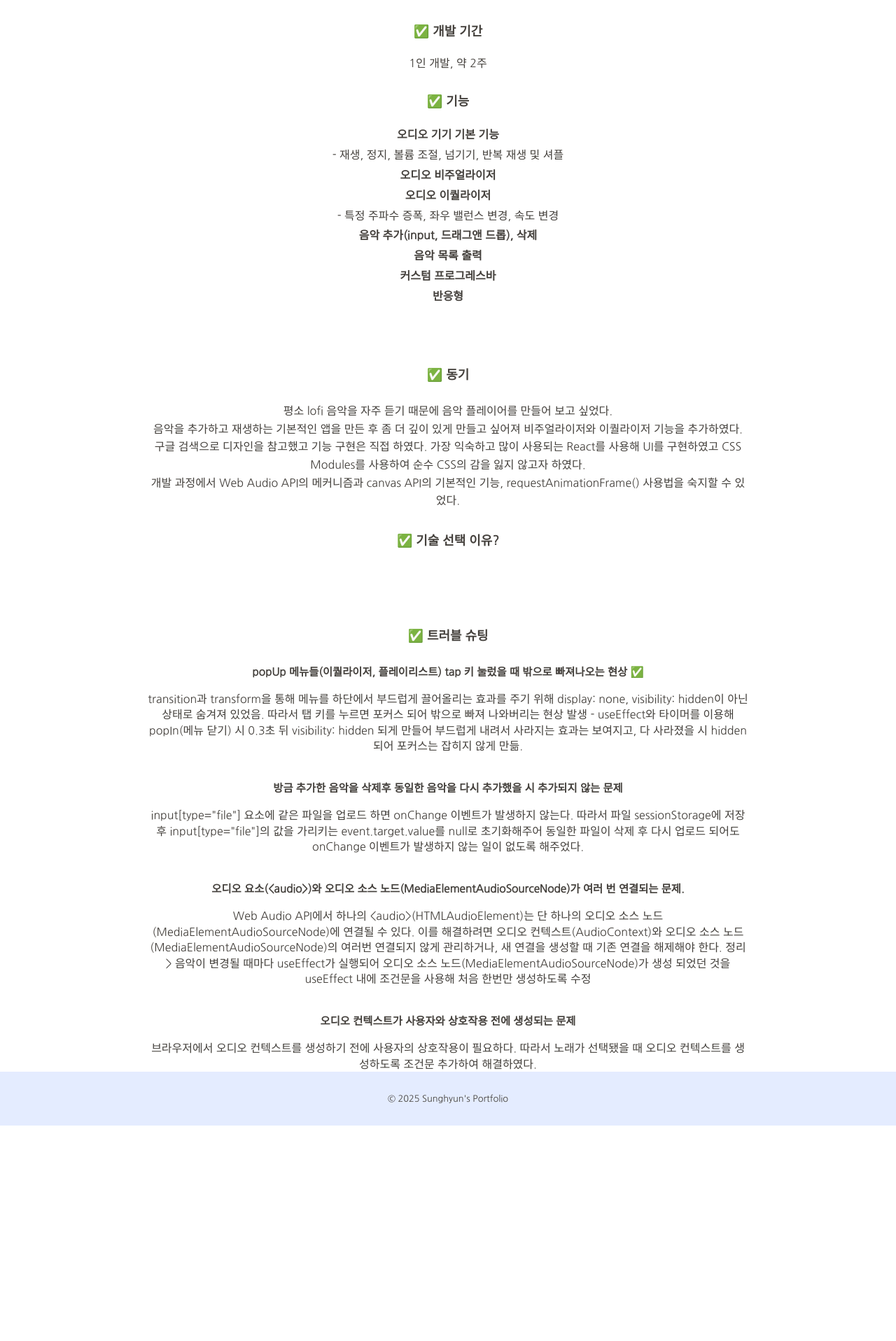
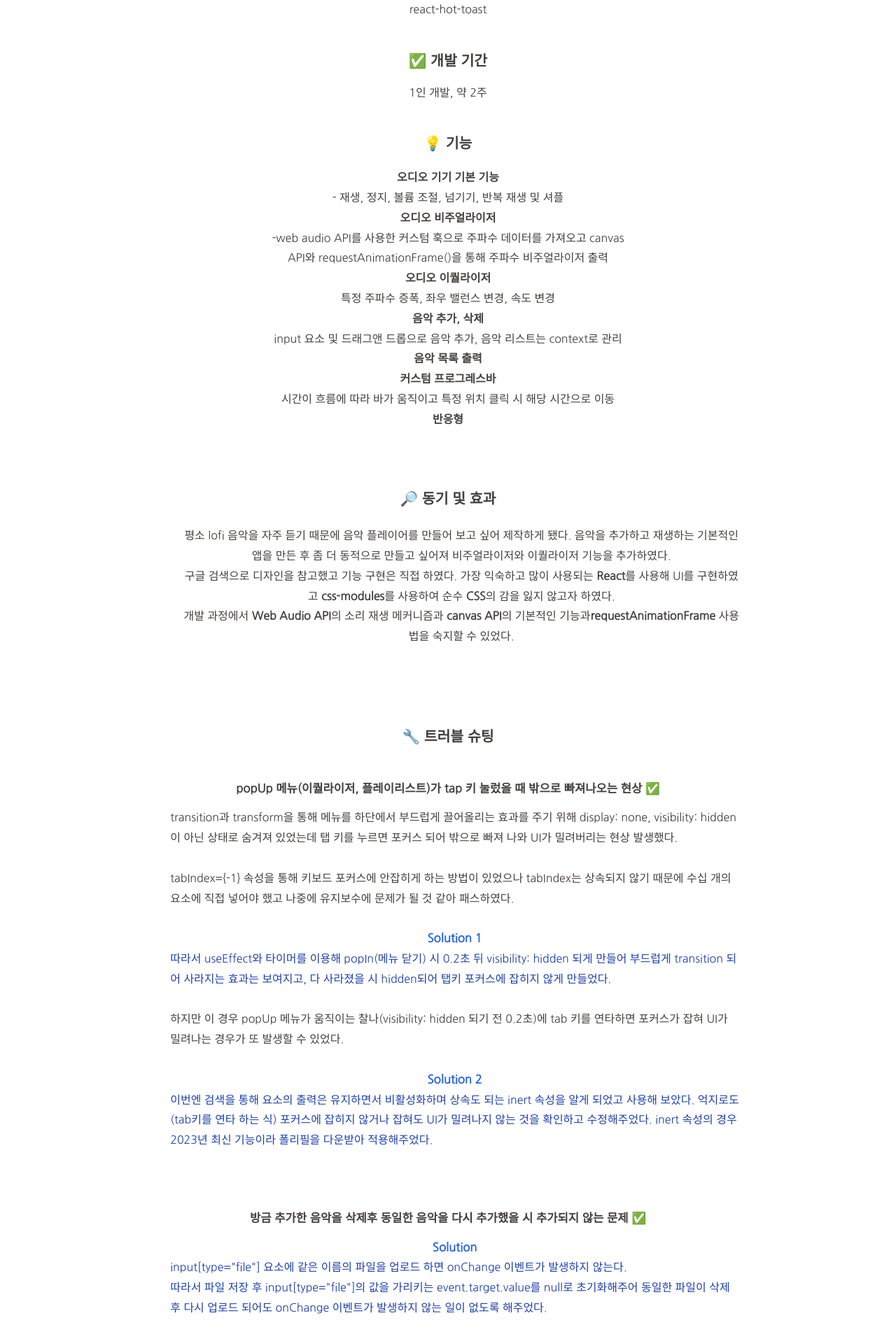
Before and after one commit to Iam-Sunghyun/my-portfolio, a Next.js app: page /projects/music-player in a window 1280 px wide. Shown: the part 837-2754 px from the top of the page at 70% size. Before the commit the page ends 2446 px from the top, so only its background shows below. Built offline with nearby package versions, Linux system fonts and the light colour scheme.

Commit message:
내용 및 스타일 수정

```diff
--- a/app/globals.css
+++ b/app/globals.css
@@ -83,15 +83,15 @@
   }
   h1 {
     font-weight: bold;
-    font-size: 1.7rem;
+    font-size: 1.8rem;
   }
   h2 {
     font-weight: bold;
-    font-size: 1.4rem;
+    font-size: 1.6rem;
   }
   h3 {
     font-weight: bold;
-    font-size: 1.2rem;
+    font-size: 1.3rem;
   }
 }
 
--- a/app/page.tsx
+++ b/app/page.tsx
@@ -26,7 +26,7 @@ export default function Home() {
       }
     }
     window.onscroll = scrolled;
-  }, [setScroll]); // 페이지 초기 렌더링 시에만 실행
+  }, [setScroll]);
 
   return (
     // 다크모드를 위한 전체 랩핑 div
@@ -37,7 +37,7 @@ export default function Home() {
     >
       <NavBar />
       <main
-        className={`flex flex-col mx-12 md:px-20 lg:px-40 xl:px-[16rem] overflow-hidden text-2xl sm:text-3xl gap-72 flex-grow`}
+        className={`flex flex-col mx-12 md:px-20 lg:px-36 xl:px-[20rem]  overflow-hidden text-2xl sm:text-3xl gap-48 flex-grow`}
       >
         {/* <Landing /> */}
         <HeroSectionOne />
--- a/app/projects/layout.tsx
+++ b/app/projects/layout.tsx
@@ -17,7 +17,7 @@ function Layout({ children }: { children: React.ReactNode }) {
       {/* <NavigationBar /> */}
       <NavBar />
       <main
-        className={`mx-6 md:px-28 lg:px-40 xl:px-60 2xl:px-96 overflow-hidden text-lg sm:text-xl flex-grow`}
+        className={`mx-6  md:px-28 lg:px-40 xl:px-60 2xl:px-96 overflow-hidden text-lg sm:text-xl flex-grow`}
       >
         {children}
       </main>
--- a/app/projects/music-player/page.tsx
+++ b/app/projects/music-player/page.tsx
@@ -1,6 +1,5 @@
-import Image from "next/image";
 import Link from "next/link";
-import githubMark from "/app/public/github-mark.png";
+import { SiGithub } from "react-icons/si";
 
 function Page() {
   return (
@@ -13,106 +12,171 @@ function Page() {
           href="https://my-music-player-git-master-iam-sunghyuns-projects.vercel.app/"
           target="_blank"
         >
-          <p>🔗 배포 링크</p>
+          <span>🔗 배포 링크</span>
         </Link>
         <Link
           className="hover:text-blue-500 flex items-center gap-2 mx-auto"
           href="https://github.com/Iam-Sunghyun/my-music-player"
           target="_blank"
         >
-          <Image alt="github" width={20} height={20} src={githubMark} />
-          <p>깃허브 링크</p>
+          <SiGithub className="text-2xl" />
+          <span>깃허브 링크</span>
         </Link>
       </div>
-      <div className="mt-16">
+      <div className="flex flex-col gap-16 mt-16">
+        <div>
           <h2>✅ 사용 기술</h2>
           <br />
           <ul>
             <li>React</li>
             <li>css-modules</li>
             <li>context API</li>
-          <li>Web Audio API</li>
+            <li>web audio API</li>
             <li>canvas API</li>
+            <li>react-hot-toast</li>
           </ul>
         </div>
 
         <div>
           <h2>✅ 개발 기간</h2>
           <br />
-        <p>1인 개발, 약 2주</p>
+          <span>1인 개발, 약 2주</span>
         </div>
 
         <div>
-        <h2>✅ 기능 </h2>
+          <h2>💡 기능 </h2>
           <br />
-        <ul className="ul-li-style leading-9">
-          <li>오디오 기기 기본 기능</li>- 재생, 정지, 볼륨 조절, 넘기기, 반복 재생 및 셔플
+          <ul className="ul-li-style leading-9 max-w-[40rem]">
+            <li>오디오 기기 기본 기능</li>
+            <span>- 재생, 정지, 볼륨 조절, 넘기기, 반복 재생 및 셔플</span>
             <li>오디오 비주얼라이저</li>
-          <li>오디오 이퀄라이저</li>- 특정 주파수 증폭, 좌우 밸런스 변경, 속도 변경
-          <li>음악 추가(input, 드래그앤 드롭), 삭제</li>
+            <span>
+              -web audio API를 사용한 커스텀 훅으로 주파수 데이터를 가져오고 canvas API와
+              requestAnimationFrame()을 통해 주파수 비주얼라이저 출력
+            </span>
+            <li>오디오 이퀄라이저</li>특정 주파수 증폭, 좌우 밸런스 변경, 속도 변경
+            <li>음악 추가, 삭제</li>
+            <span>input 요소 및 드래그앤 드롭으로 음악 추가, 음악 리스트는 context로 관리</span>
             <li>음악 목록 출력</li>
             <li>커스텀 프로그레스바</li>
+            <span>시간이 흐름에 따라 바가 움직이고 특정 위치 클릭 시 해당 시간으로 이동</span>
             <li>반응형</li>
           </ul>
         </div>
+      </div>
       <br />
-      <div className="leading-8">
-        <h2>✅ 동기</h2>
+
+      <div className="flex flex-col  gap-10 leading-8 max-w-[65rem]">
+        <div>
+          <h2>🔎 동기 및 효과</h2>
           <br />
-        <p>
-          평소 lofi 음악을 자주 듣기 때문에 음악 플레이어를 만들어 보고 싶었다.
-          <br />
-          음악을 추가하고 재생하는 기본적인 앱을 만든 후 좀 더 깊이 있게 만들고 싶어져
-          비주얼라이저와 이퀄라이저 기능을 추가하였다.
+          <p className=" pl-[3rem]  leading-9">
+            평소 lofi 음악을 자주 듣기 때문에 음악 플레이어를 만들어 보고 싶어 제작하게 됐다. 음악을
+            추가하고 재생하는 기본적인 앱을 만든 후 좀 더 동적으로 만들고 싶어져 비주얼라이저와
+            이퀄라이저 기능을 추가하였다.
             <br />
             구글 검색으로 디자인을 참고했고 기능 구현은 직접 하였다. 가장 익숙하고 많이 사용되는
-          React를 사용해 UI를 구현하였고 CSS Modules를 사용하여 순수 CSS의 감을 잃지 않고자 하였다.
+            <b> React</b>를 사용해 UI를 구현하였고 <b>css-modules</b>를 사용하여 순수 <b>CSS</b>의
+            감을 잃지 않고자 하였다.
             <br />
-          개발 과정에서 Web Audio API의 메커니즘과 canvas API의 기본적인 기능,
-          requestAnimationFrame() 사용법을 숙지할 수 있었다.
+            개발 과정에서 <b>Web Audio API</b>의 소리 재생 메커니즘과 <b>canvas API</b>의 기본적인
+            기능과
+            <b>requestAnimationFrame</b> 사용법을 숙지할 수 있었다.
           </p>
         </div>
-
-      <div className="leading-8">
+        <br />
+        {/* <div>
           <h2>✅ 기술 선택 이유?</h2>
           <br />
-        <p></p>
-      </div>
+          <p>test</p>
+        </div> */}
 
         <br />
-      <div className="flex flex-col gap-5">
-        <h2 className="mb-4">✅ 트러블 슈팅 </h2>
-        <h3>popUp 메뉴들(이퀄라이저, 플레이리스트) tap 키 눌렀을 때 밖으로 빠져나오는 현상 ✅</h3>
-        transition과 transform을 통해 메뉴를 하단에서 부드럽게 끌어올리는 효과를 주기 위해 display:
-        none, visibility: hidden이 아닌 상태로 숨겨져 있었음. 따라서 탭 키를 누르면 포커스 되어
-        밖으로 빠져 나와버리는 현상 발생 - useEffect와 타이머를 이용해 popIn(메뉴 닫기) 시 0.3초 뒤
-        visibility: hidden 되게 만들어 부드럽게 내려서 사라지는 효과는 보여지고, 다 사라졌을 시
-        hidden되어 포커스는 잡히지 않게 만듦.
+        <div className="flex flex-col gap-4 text-left leading-9">
+          <h2 className="mb-10 text-center">🔧 트러블 슈팅 </h2>
+          <h3 className="text-center">
+            popUp 메뉴(이퀄라이저, 플레이리스트)가 tap 키 눌렀을 때 밖으로 빠져나오는 현상 ✅
+          </h3>
+          <p className="pl-6">
+            transition과 transform을 통해 메뉴를 하단에서 부드럽게 끌어올리는 효과를 주기 위해
+            display: none, visibility: hidden이 아닌 상태로 숨겨져 있었는데 탭 키를 누르면 포커스
+            되어 밖으로 빠져 나와 UI가 밀려버리는 현상 발생했다.
             <br />
             <br />
-        <h3>방금 추가한 음악을 삭제후 동일한 음악을 다시 추가했을 시 추가되지 않는 문제</h3>
-        input[type{'="'}file{'"'}] 요소에 같은 파일을 업로드 하면 onChange 이벤트가 발생하지 않는다.
-        따라서 파일 sessionStorage에 저장 후 input[type{'="'}file{'"'}]의 값을 가리키는
-        event.target.value를 null로 초기화해주어 동일한 파일이 삭제 후 다시 업로드 되어도 onChange
-        이벤트가 발생하지 않는 일이 없도록 해주었다.
+            tabIndex={"{"}-1{"}"} 속성을 통해 키보드 포커스에 안잡히게 하는 방법이 있었으나
+            tabIndex는 상속되지 않기 때문에 수십 개의 요소에 직접 넣어야 했고 나중에 유지보수에
+            문제가 될 것 같아 패스하였다.
             <br />
             <br />
-        <h3>
+            <h3 className="text-center text-blue-600">Solution 1</h3>
+            <span className="text-blue-800">
+              따라서 useEffect와 타이머를 이용해 popIn(메뉴 닫기) 시 0.2초 뒤 visibility: hidden
+              되게 만들어 부드럽게 transition 되어 사라지는 효과는 보여지고, 다 사라졌을 시
+              hidden되어 탭키 포커스에 잡히지 않게 만들었다.
+            </span>
+            <br />
+            <br />
+            하지만 이 경우 popUp 메뉴가 움직이는 찰나(visibility: hidden 되기 전 0.2초)에 tab 키를
+            연타하면 포커스가 잡혀 UI가 밀려나는 경우가 또 발생할 수 있었다.
+            <br />
+            <br />
+            <h3 className="text-center text-blue-600">Solution 2</h3>
+            <span className="text-blue-800">
+              이번엔 검색을 통해 요소의 출력은 유지하면서 비활성화하며 상속도 되는 inert 속성을 알게
+              되었고 사용해 보았다. 억지로도(tab키를 연타 하는 식) 포커스에 잡히지 않거나 잡혀도
+              UI가 밀려나지 않는 것을 확인하고 수정해주었다. inert 속성의 경우 2023년 최신 기능이라
+              폴리필을 다운받아 적용해주었다.
+            </span>
+            {/* 참고로 요소를 비활성화하는 disabled 속성은 일부 폼 요소에서만 지원된다. */}
+          </p>
+          <br />
+          <br />
+          <h3 className="text-center">
+            방금 추가한 음악을 삭제후 동일한 음악을 다시 추가했을 시 추가되지 않는 문제 ✅
+          </h3>
+          <p className="pl-6">
+            <h3 className="text-center text-blue-600">Solution</h3>
+            <span className="text-blue-800">
+              input[type{'="'}file{'"'}] 요소에 같은 이름의 파일을 업로드 하면 onChange 이벤트가
+              발생하지 않는다. <br /> 따라서 파일 저장 후 input[type{'="'}file{'"'}]의 값을 가리키는
+              event.target.value를 null로 초기화해주어 동일한 파일이 삭제 후 다시 업로드 되어도
+              onChange 이벤트가 발생하지 않는 일이 없도록 해주었다.
+            </span>
+          </p>
+          <br />
+          <br />
+          <h3 className="text-center">
             {/*  */}
             오디오 요소({"<"}audio&gt;)와 오디오 소스 노드(MediaElementAudioSourceNode)가 여러 번
-          연결되는 문제.
+            연결되는 문제 ✅
           </h3>{" "}
-        Web Audio API에서 하나의 {"<"}audio&gt;(HTMLAudioElement)는 단 하나의 오디오 소스
-        노드(MediaElementAudioSourceNode)에 연결될 수 있다. 이를 해결하려면 오디오
-        컨텍스트(AudioContext)와 오디오 소스 노드(MediaElementAudioSourceNode)의 여러번 연결되지
-        않게 관리하거나, 새 연결을 생성할 때 기존 연결을 해제해야 한다. 정리 &gt; 음악이 변경될
-        때마다 useEffect가 실행되어 오디오 소스 노드(MediaElementAudioSourceNode)가 생성 되었던 것을
-        useEffect 내에 조건문을 사용해 처음 한번만 생성하도록 수정
+          <p className="pl-6">
+            Web Audio API에서 하나의 {"<"}audio&gt;(HTMLAudioElement)는 단 하나의 오디오
+            컨텍스트(window.AudioContext)에 연결 되거나 같은 컨텍스트에 대해 한번만 연결 될 수
+            있다(2번 이상 연결하면 에러 발생). 따라서 여러 번 연결되는 문제를 해결하려면 말 그대로
+            오디오 컨텍스트(AudioContext)와 오디오 요소가 여러 번 연결되지 않게 관리하거나, 새
+            연결을 생성할 때 기존 연결을 해제해야 한다.
             <br />
             <br />
-        <h3>오디오 컨텍스트가 사용자와 상호작용 전에 생성되는 문제</h3>
-        브라우저에서 오디오 컨텍스트를 생성하기 전에 사용자의 상호작용이 필요하다. 따라서 노래가
-        선택됐을 때 오디오 컨텍스트를 생성하도록 조건문 추가하여 해결하였다.
+            <h3 className="text-center text-blue-600">Solution</h3>
+            <span className="text-blue-800">
+              음악이 변경될 때마다 useEffect가 실행되어 오디오 컨텍스트와 오디오 요소가 연결되어
+              오디오 소스 노드(MediaElementAudioSourceNode)를 생성했다. 이를 useEffect 내에 조건문을
+              사용해 한번 생성된 뒤엔 실행되지 않도록 수정하였다.
+            </span>
+          </p>
+          <br />
+          <br />
+          <h3 className="text-center">오디오 컨텍스트가 사용자와 상호작용 전에 생성되는 문제 ✅</h3>
+          <p className="pl-6">
+            <h3 className="text-center text-blue-600">Solution</h3>
+            <span className="text-blue-800">
+              브라우저에서 오디오 컨텍스트를 생성하기 전에 사용자의 상호작용이 필요하다는 것을 확인.
+              음악이 선택됐을 때(사용자의 클릭) 오디오 컨텍스트를 생성하도록 조건문 추가하여
+              해결하였다.
+            </span>
+          </p>
+        </div>
       </div>
     </div>
   );
--- a/components/Contact.tsx
+++ b/components/Contact.tsx
@@ -14,7 +14,7 @@ function Contact() {
           target="_blank"
         >
           <Image alt="github" width={25} height={25} src={githubMark} />
-          <p>Github</p>
+          <span>Github</span>
         </Link>
         <Link href={"/"}>Mail</Link>
       </div>
--- a/components/Footer.tsx
+++ b/components/Footer.tsx
@@ -5,7 +5,7 @@ function Footer() {
 
   return (
     <footer
-      className={` flex justify-center items-center top-[100%] left-0 w-full h-24 p-6  ${
+      className={` flex justify-center items-center top-[100%] left-0 w-full h-24 p-6 mt-36 ${
         theme ? "bg-blue-100 text-stone-700" : "bg-black-100 text-stone-300"
       }`}
     >
--- a/components/Skills.tsx
+++ b/components/Skills.tsx
@@ -40,7 +40,7 @@ function Skills() {
                 <div className="bg-[rgba(237,237,237,0.72)] rounded-full w-[6rem] aspect-square flex justify-center items-center">
                   <Image width={50} height={50} key={icon.name} src={icon.image} alt={icon.name} />
                 </div>
-                <p className="">{icon.name}</p>
+                <span className="">{icon.name}</span>
               </div>
             </motion.li>
           ))}
@@ -66,7 +66,7 @@ function Skills() {
                 <div className="bg-[rgba(237,237,237,0.72)] rounded-full w-[6.5rem] aspect-square flex justify-center items-center">
                   <Image width={50} height={50} key={icon.name} src={icon.image} alt={icon.name} />
                 </div>
-                <p className="leading-6">{icon.name}</p>
+                <span className="leading-6">{icon.name}</span>
               </div>
             </motion.li>
           ))}
--- a/components/ui/HorizentalLine.tsx
+++ b/components/ui/HorizentalLine.tsx
@@ -1,12 +1,14 @@
 function HorizentalLine({
   text,
+  className,
 }: Readonly<{
   text: string;
+  className?: string;
 }>) {
   return (
     <div className="flex items-center gap-2 mt-24 mb-16 tracking-wide leading-[3rem]">
       <div className="w-[4rem] h-0.5 bg-blue-200 "></div>
-      <h1 className="text-[3rem] ">{text}</h1>
+      <h1 className={`${className} text-[3rem]`}>{text}</h1>
       <div className="w-full h-0.5 bg-blue-200 grow-1"></div>
     </div>
   );
--- a/components/ui/Project.tsx
+++ b/components/ui/Project.tsx
@@ -17,7 +17,7 @@ function Project({ name, image, skills, description, theme }: ProjectProps) {
         theme ? "bg-gray-50 hover:bg-gray-100" : " hover:bg-gray-800"
       } hover:border-blue-400 flex flex-col sm:flex-row items-center text-lg  min-w-[20rem] sm:w-[43rem] sm:h-[24rem] md:w-[50rem] lg:w-[60rem] overflow-hidden relative  group`}
     >
-      <div className="flex items-center flex-col gap-8  lg:gap-10 sm:w-[17rem] md:w-[19rem] lg:w-[20rem]">
+      <div className="flex items-center flex-col gap-8  lg:gap-10 max-w-[414px] sm:w-[17rem] md:w-[19rem] lg:w-[20rem]">
         <Image
           className="w-[27rem] sm:w-[31rem] sm:h-[27rem] md:w-[35rem] md:h-[31rem] lg:w-[37rem] lg:h-[33rem] sm:absolute sm:-right-40 sm:top-8 md:-right-36 lg:-right-10 shadow-[0_0_15px_0_rgba(82,82,82,0.298)] rounded-xl group-hover:rotate-[-4deg] group-hover:-translate-x-6 transition"
           src={image}
```
Also changed, not shown: components/About.tsx (+41 -13 lines), components/Hero-Section.tsx (+5 -4 lines), data/projects.js (+8 -1 lines). Lines whose indentation alone changed are shown as unchanged.
